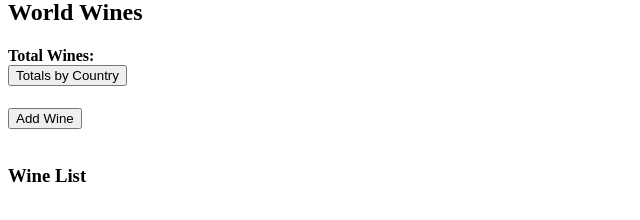
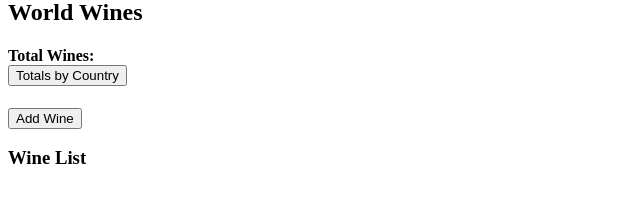
Before and after one commit to meranly8/js-murcar-cellar, a plain HTML site: page index.html in a window 1280 px wide. Shown: the part 46-266 px from the top of the page, without its empty margins (0-640 px from the left). Drawn offline with Linux system fonts and the light colour scheme; no server answers.

Commit message:
Formatted breaks after add-wine-btn

```diff
--- a/index.html
+++ b/index.html
@@ -13,7 +13,7 @@
 
     </div>
     <div id="btn-container">
-      <button id="add-wine-btn">Add Wine</button><br><br>
+      <button id="add-wine-btn">Add Wine</button><br>
     </div>
     <form id="wine-form" class="form-closed">
       <table>
```
